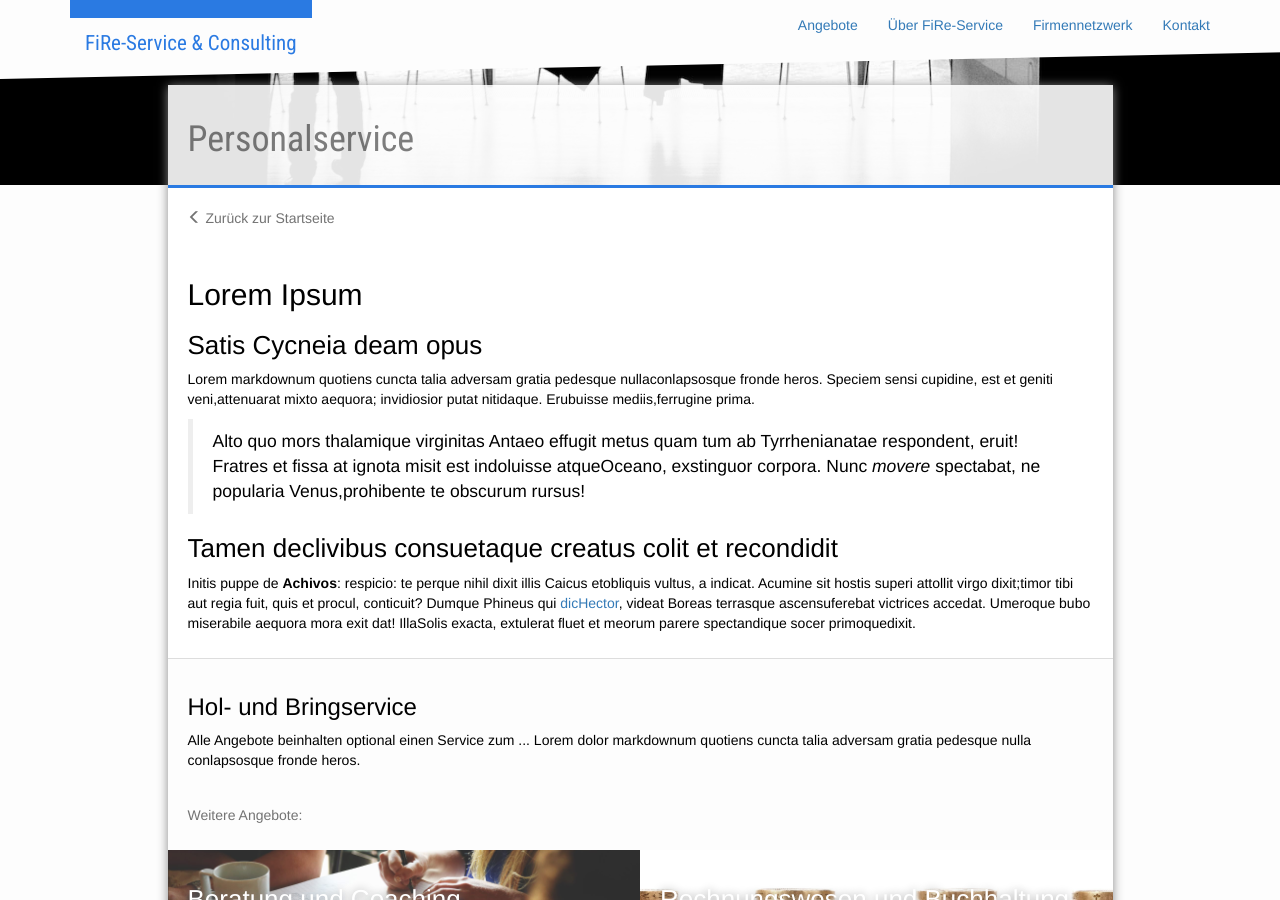
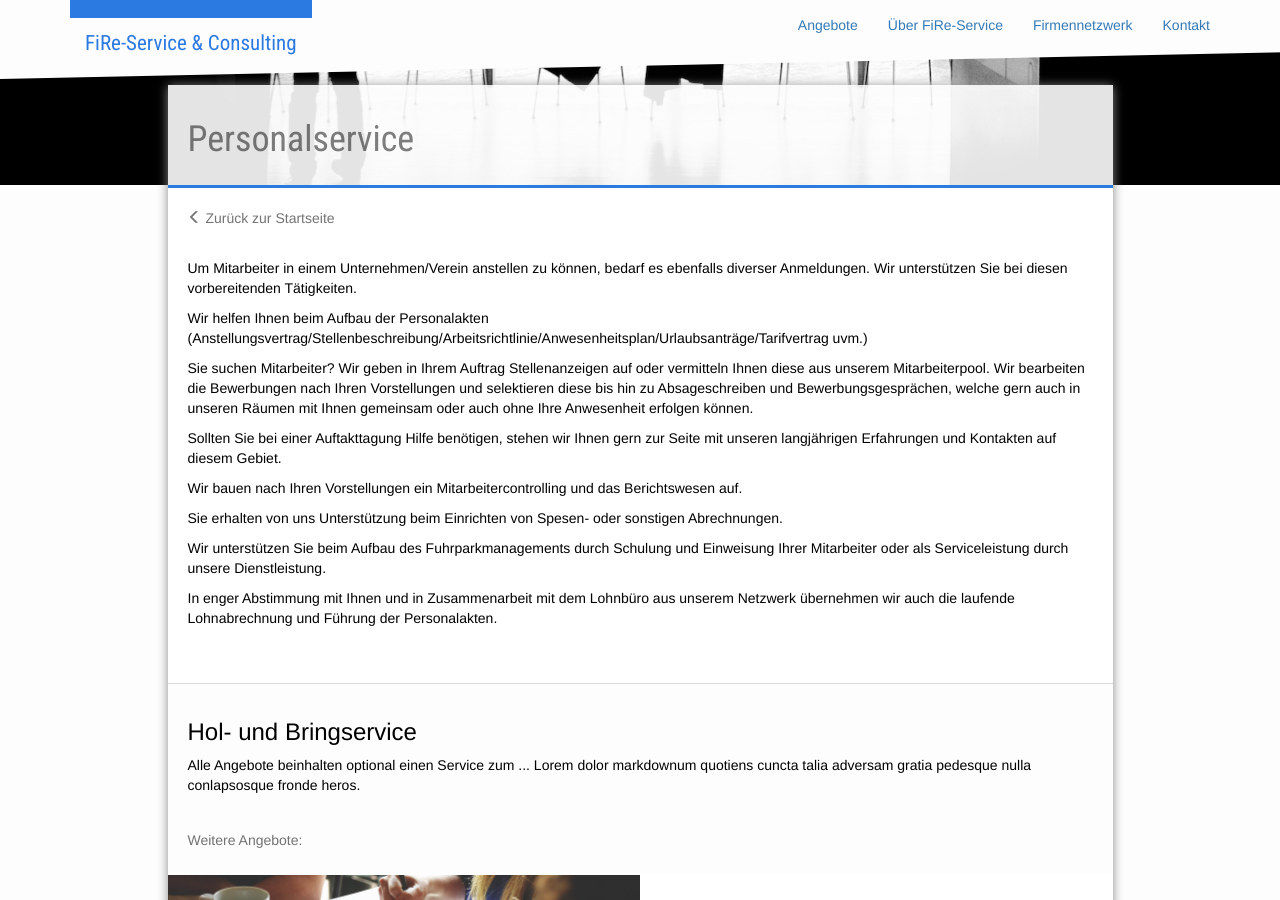
Before and after one commit to samlawski/fire-service, a Jekyll site: the page built from personalservice.md, in a window 1280 px wide and 900 px high, scrolled down 415 px. Built offline with Jekyll 4.4.1, drawn with Linux system fonts in a browser that asks for light colours.

Commit message:
Updated '/personalservice.md' via CloudCannon

```diff
--- a/personalservice.md
+++ b/personalservice.md
@@ -6,14 +6,20 @@ title: Personalservice
 ---
 
 
-# Lorem Ipsum
+Um Mitarbeiter in einem Unternehmen/Verein anstellen zu k&ouml;nnen, bedarf es ebenfalls diverser Anmeldungen. Wir unterst&uuml;tzen Sie bei diesen vorbereitenden T&auml;tigkeiten.
 
-## Satis Cycneia deam opus
+Wir helfen Ihnen beim Aufbau der Personalakten (Anstellungsvertrag/Stellenbeschreibung/Arbeitsrichtlinie/Anwesenheitsplan/Urlaubsantr&auml;ge/Tarifvertrag uvm.)
 
-Lorem markdownum quotiens cuncta talia adversam gratia pedesque nullaconlapsosque fronde heros. Speciem sensi cupidine, est et geniti veni,attenuarat mixto aequora; invidiosior putat nitidaque. Erubuisse mediis,ferrugine prima.
+Sie suchen Mitarbeiter? Wir geben in Ihrem Auftrag Stellenanzeigen auf oder vermitteln Ihnen diese aus unserem Mitarbeiterpool. Wir bearbeiten die Bewerbungen nach Ihren Vorstellungen und selektieren diese bis hin zu Absageschreiben und Bewerbungsgespr&auml;chen, welche gern auch in unseren R&auml;umen mit Ihnen gemeinsam oder auch ohne Ihre Anwesenheit erfolgen k&ouml;nnen.
 
-> Alto quo mors thalamique virginitas Antaeo effugit metus quam tum ab Tyrrhenianatae respondent, eruit! Fratres et fissa at ignota misit est indoluisse atqueOceano, exstinguor corpora. Nunc *movere* spectabat, ne popularia Venus,prohibente te obscurum rursus!
+Sollten Sie bei einer Auftakttagung Hilfe ben&ouml;tigen, stehen wir Ihnen gern zur Seite mit unseren langj&auml;hrigen Erfahrungen und Kontakten auf diesem Gebiet.
 
-## Tamen declivibus consuetaque creatus colit et recondidit
+Wir bauen nach Ihren Vorstellungen ein Mitarbeitercontrolling und das Berichtswesen auf.
 
-Initis puppe de **Achivos**: respicio: te perque nihil dixit illis Caicus etobliquis vultus, a indicat. Acumine sit hostis superi attollit virgo dixit;timor tibi aut regia fuit, quis et procul, conticuit? Dumque Phineus qui [dicHector](http://excutit.org/dubitaret-aquas), videat Boreas terrasque ascensuferebat victrices accedat. Umeroque bubo miserabile aequora mora exit dat! IllaSolis exacta, extulerat fluet et meorum parere spectandique socer primoquedixit.
+Sie erhalten von uns Unterst&uuml;tzung beim Einrichten von Spesen- oder sonstigen Abrechnungen.
+
+Wir unterst&uuml;tzen Sie beim Aufbau des Fuhrparkmanagements durch Schulung und Einweisung Ihrer Mitarbeiter oder als Serviceleistung durch unsere Dienstleistung.
+
+In enger Abstimmung mit Ihnen und in Zusammenarbeit mit dem Lohnb&uuml;ro aus unserem Netzwerk &uuml;bernehmen wir auch die laufende Lohnabrechnung und F&uuml;hrung der Personalakten.
+
+&nbsp;
```
